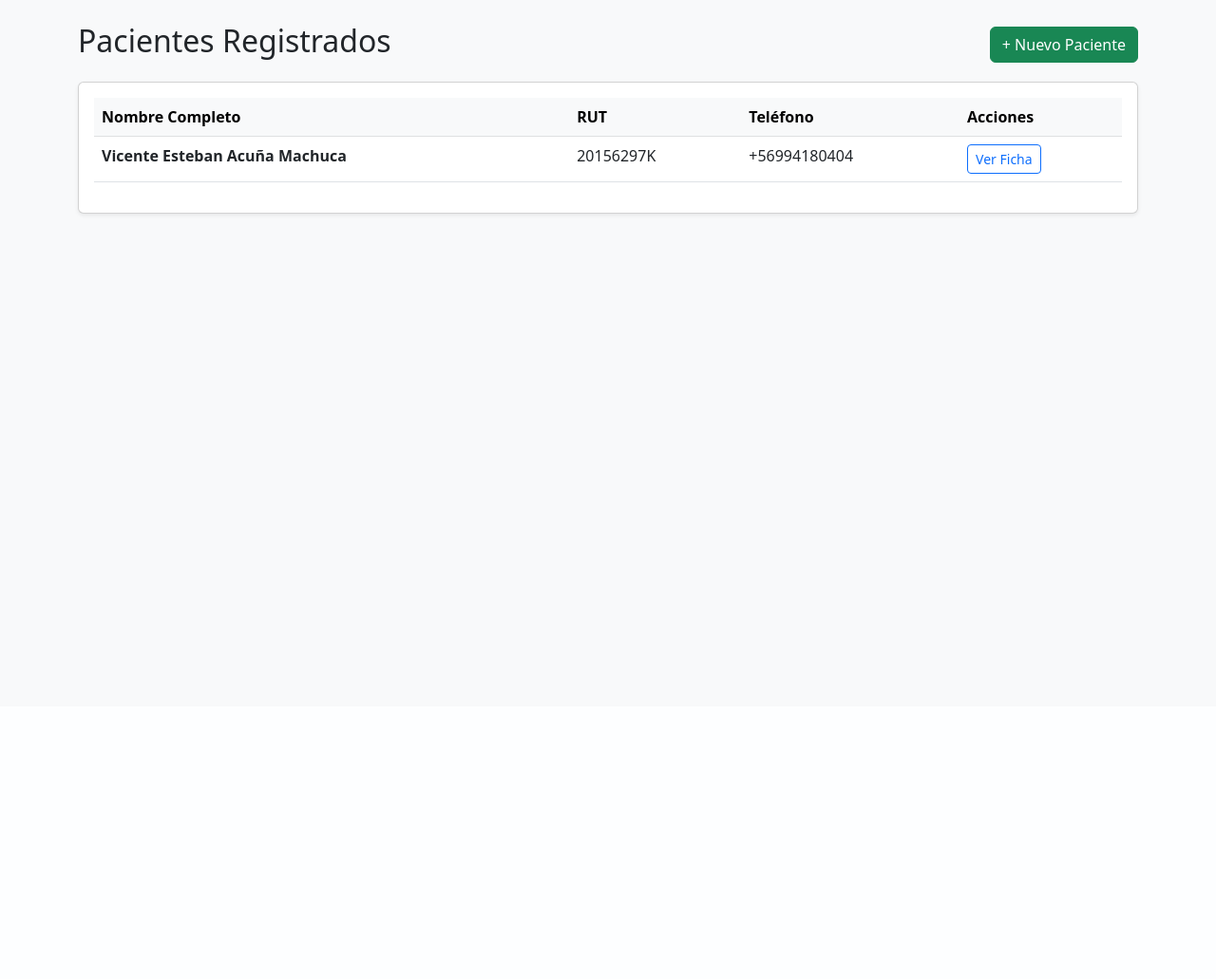
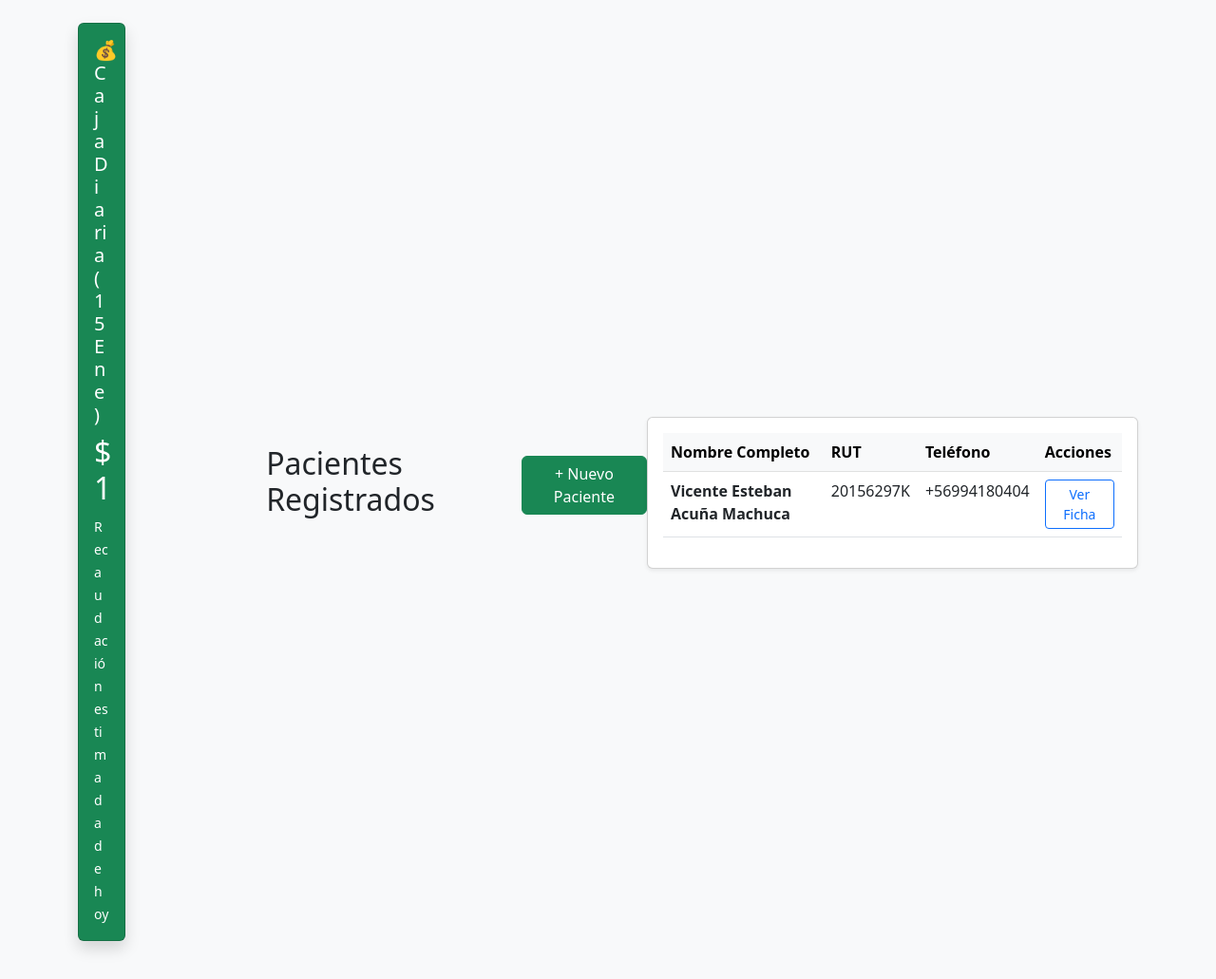
Before and after one commit to vi-acunam/kine_manager, a Django app: template core/templates/core/lista_pacientes.html in a window 1280 px wide. Shown: the part 56-1087 px from the top of the page at 95% size. Before the commit the page ends 283 px from the top, so only its background shows below. Run offline with Django 5.2, Linux system fonts and the light colour scheme; data comes from the database, SQL or seed files in the repository; tables that the repository leaves empty hold one stand-in row (values such as "Sample post"); the template is opened without the code that fills it: values that come from a table or form of the project are taken from there, most other values are stand-ins (such as "Sample title", 1, 10 or a date in 2020).

Commit message:
Agregar reporte financiero simple

```diff
--- a/core/templates/core/lista_pacientes.html
+++ b/core/templates/core/lista_pacientes.html
@@ -17,6 +17,18 @@
     </nav>
 
     <div class="container">
+        <div class="d-flex justify-content-between align-items-center mb-3">
+            <div class="row mb-4">
+                <div class="col-md-4">
+                    <div class="card text-white bg-success shadow">
+                        <div class="card-body">
+                            <h5 class="card-title">💰 Caja Diaria ({{ fecha_hoy|date:"d M" }})</h5>
+                            <h2 class="card-text">${{ total_recaudado }}</h2>
+                            <small>Recaudación estimada de hoy</small>
+                        </div>
+                    </div>
+                </div>
+            </div>
             <div class="d-flex justify-content-between align-items-center mb-3">
                 <h2>Pacientes Registrados</h2>
                 <button class="btn btn-success">+ Nuevo Paciente</button>
```
Also changed, not shown: core/views.py (+21 -1 lines). Lines whose indentation alone changed are shown as unchanged.
